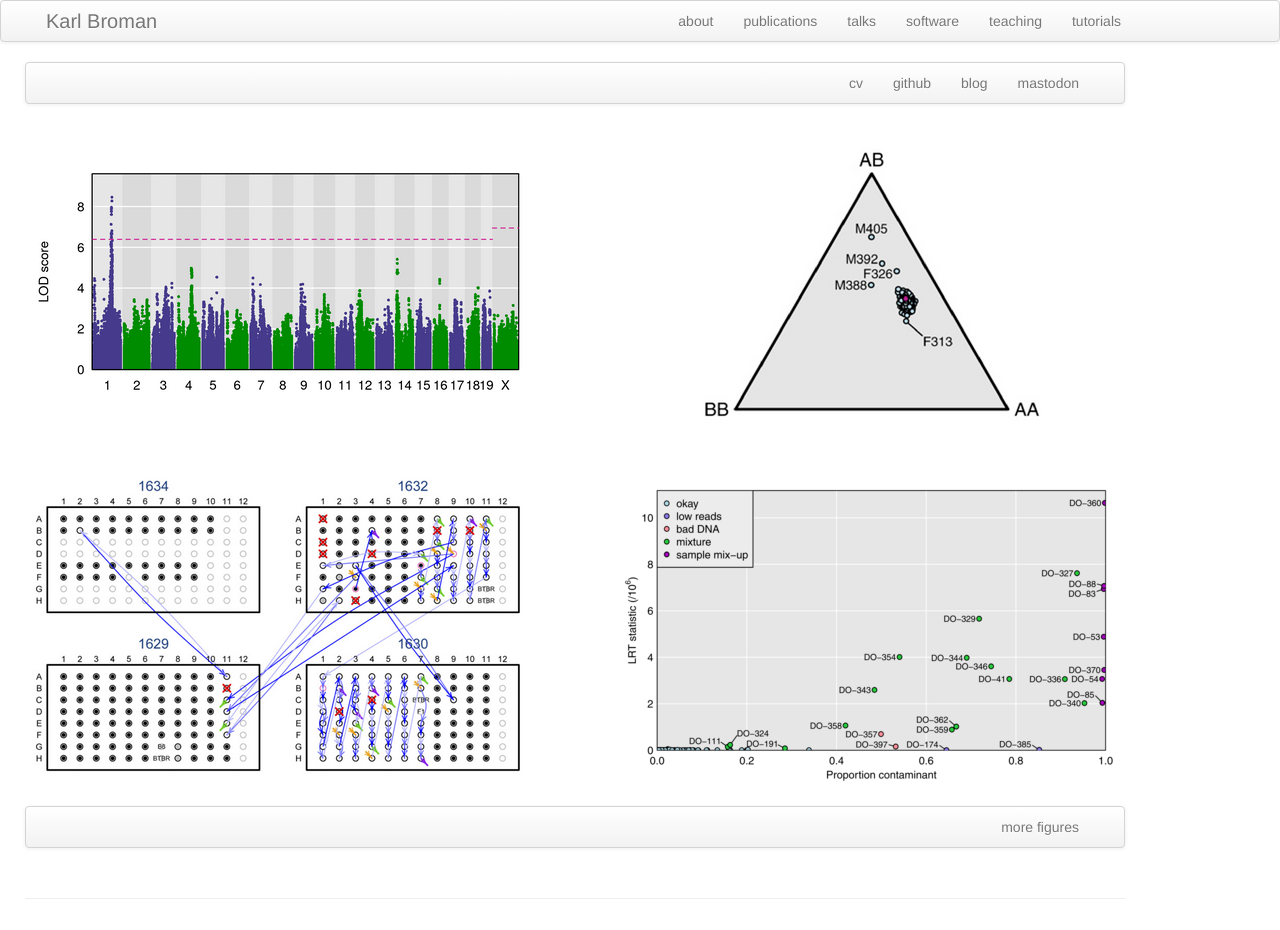
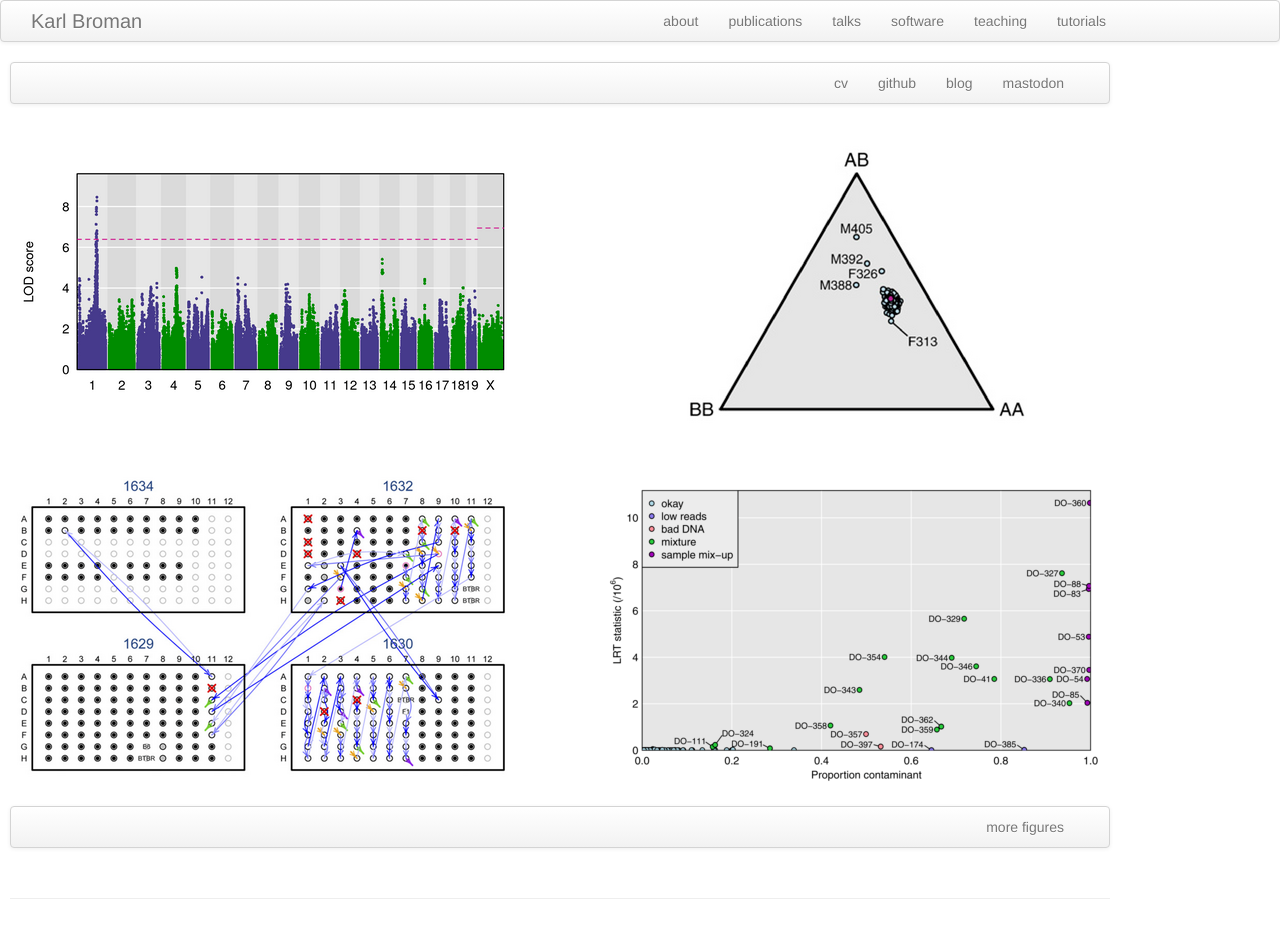
Before and after one commit to kbroman/kbroman.github.io, a Jekyll site: the page built from index.md, in a window 1280 px wide. Built offline with Jekyll 4.4.1, drawn with Linux system fonts in a browser that asks for light colours.

Commit message:
adjust margins again

```diff
--- a/assets/themes/twitter/css/style.css
+++ b/assets/themes/twitter/css/style.css
@@ -2,8 +2,8 @@
 .container-narrow {
   margin: 0 auto;
   max-width: 1100px;
-  margin-left: 25px;
-  margin-right: 25px;
+  margin-left: 10px;
+  margin-right: 10px;
 }
 
 .container-narrow > hr {
```
